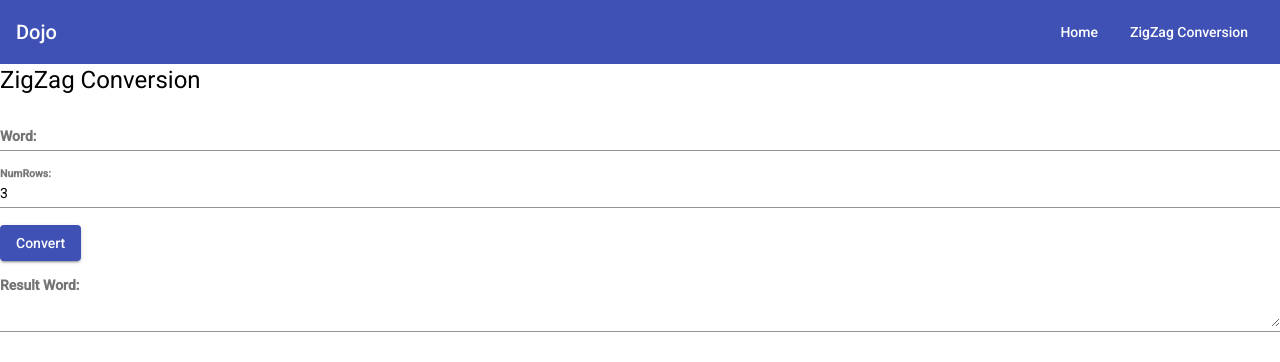
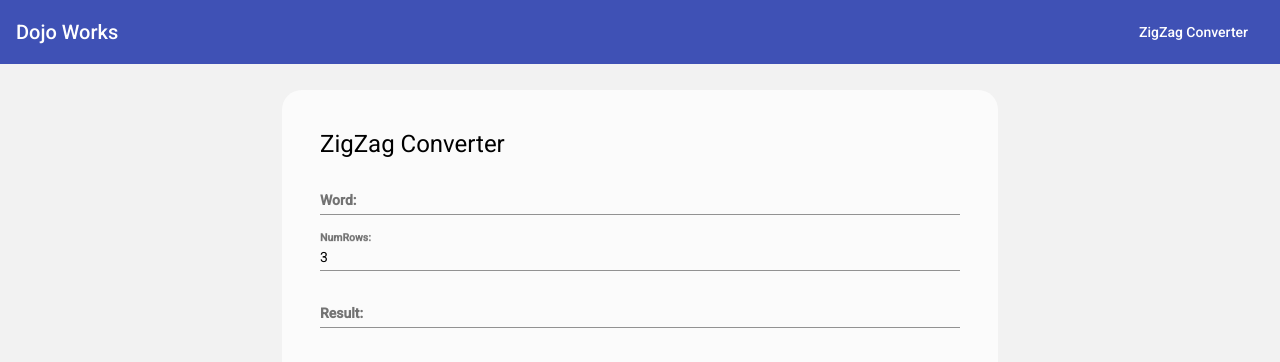
Before and after one commit to bnymnDev/GitDojo, an Angular app: page /zigzag in a window 1280 px wide. Shown: the top 362 px of the page. Built offline with nearby package versions, Linux system fonts and the light colour scheme.

Commit message:
#live convert #css fix

```diff
--- a/src/app/app-routing.module.ts
+++ b/src/app/app-routing.module.ts
@@ -5,8 +5,7 @@ import { RouterModule, Routes } from '@angular/router';
 import  { ZigzagComponent } from "./zigzag/zigzag.component";
 
 const routes: Routes = [
-  { path: '', redirectTo: '/', pathMatch: 'full' },
-  { path: 'home', component: NavbarComponent },
+  { path: '', redirectTo: 'zigzag', pathMatch: 'full' },
   { path: 'zigzag', component: ZigzagComponent },
 ];
 
--- a/src/app/app.component.ts
+++ b/src/app/app.component.ts
@@ -6,5 +6,5 @@ import { Component } from '@angular/core';
   styleUrls: ['./app.component.css']
 })
 export class AppComponent {
-  title = 'dojo';
+  title = 'dojo collection';
 }
--- a/src/app/app.module.ts
+++ b/src/app/app.module.ts
@@ -11,7 +11,6 @@ import { AppComponent } from './app.component';
 import { ZigzagComponent } from './zigzag/zigzag.component';
 import { AppRoutingModule } from './app-routing.module';
 import { NavbarComponent } from './navbar/navbar.component';
-
 
 @NgModule({
   declarations: [
--- a/src/app/navbar/navbar.component.html
+++ b/src/app/navbar/navbar.component.html
@@ -1,6 +1,6 @@
 <mat-toolbar color="primary">
-  <span>Dojo</span>
+  <span>Dojo Works</span>
   <span class="spacer"></span>
-  <a mat-button routerLink="/">Home</a>
-  <a mat-button routerLink="/zigzag">ZigZag Conversion</a>
+<!--  <a mat-button routerLink="/">Home</a>-->
+  <a mat-button routerLink="/zigzag">ZigZag Converter</a>
 </mat-toolbar>
--- a/src/app/zigzag/zigzag.component.css
+++ b/src/app/zigzag/zigzag.component.css
@@ -9,3 +9,19 @@ mat-label {
 mat-button {
   margin-top: 20px;
 }
+
+.form-box {
+  width: 50%;
+  margin: auto;
+  background-color: rgba(255, 255, 255, 0.726);
+  padding: 3%;
+  border-radius: 20px;
+}
+
+.body {
+  margin-top: 2%;
+}
+
+.result {
+  font-weight: 600;
+}
--- a/src/app/zigzag/zigzag.component.html
+++ b/src/app/zigzag/zigzag.component.html
@@ -1,18 +1,29 @@
-<h1>ZigZag Conversion</h1>
-<mat-form-field>
-  <mat-label>Word:</mat-label>
-  <input matInput [(ngModel)]="inputString" type="text">
-</mat-form-field>
+<div class="body">
+  <div class="form-box">
+    <h1>ZigZag Converter</h1>
+    <mat-form-field class="word">
+      <mat-label>Word:</mat-label>
+      <input
+        matInput
+        [(ngModel)]="inputString"
+        (ngModelChange)="convert()"
+        type="text"
+      />
+    </mat-form-field>
 
-<mat-form-field>
-  <mat-label>NumRows:</mat-label>
-  <input matInput [(ngModel)]="numRows" type="number">
-</mat-form-field>
+    <mat-form-field class="numrows">
+      <mat-label>NumRows:</mat-label>
+      <input
+        matInput
+        [(ngModel)]="numRows"
+        (ngModelChange)="convert()"
+        type="number"
+      />
+    </mat-form-field>
 
-<button mat-raised-button color="primary" (click)="convert()">Convert</button>
-
-<mat-form-field>
-  <br>
-  <mat-label>Result Word:</mat-label>
-  <textarea matInput [(ngModel)]="result"></textarea>
-</mat-form-field>
+    <mat-form-field class="result">
+      <mat-label>Result:</mat-label>
+      <input  matInput [(ngModel)]="result" readonly>
+    </mat-form-field>
+  </div>
+</div>
--- a/src/index.html
+++ b/src/index.html
@@ -2,7 +2,7 @@
 <html lang="en">
 <head>
   <meta charset="utf-8">
-  <title>Dojo</title>
+  <title>Bünys Dojo Collection</title>
   <base href="/">
   <meta name="viewport" content="width=device-width, initial-scale=1">
   <link rel="icon" type="image/x-icon" href="favicon.ico">
--- a/src/styles.css
+++ b/src/styles.css
@@ -1,4 +1,4 @@
 /* You can add global styles to this file, and also import other style files */
 
-html, body { height: 100%; }
+html, body { height: 100%; background-color: #f2f2f2; }
 body { margin: 0; font-family: Roboto, "Helvetica Neue", sans-serif; }
```
